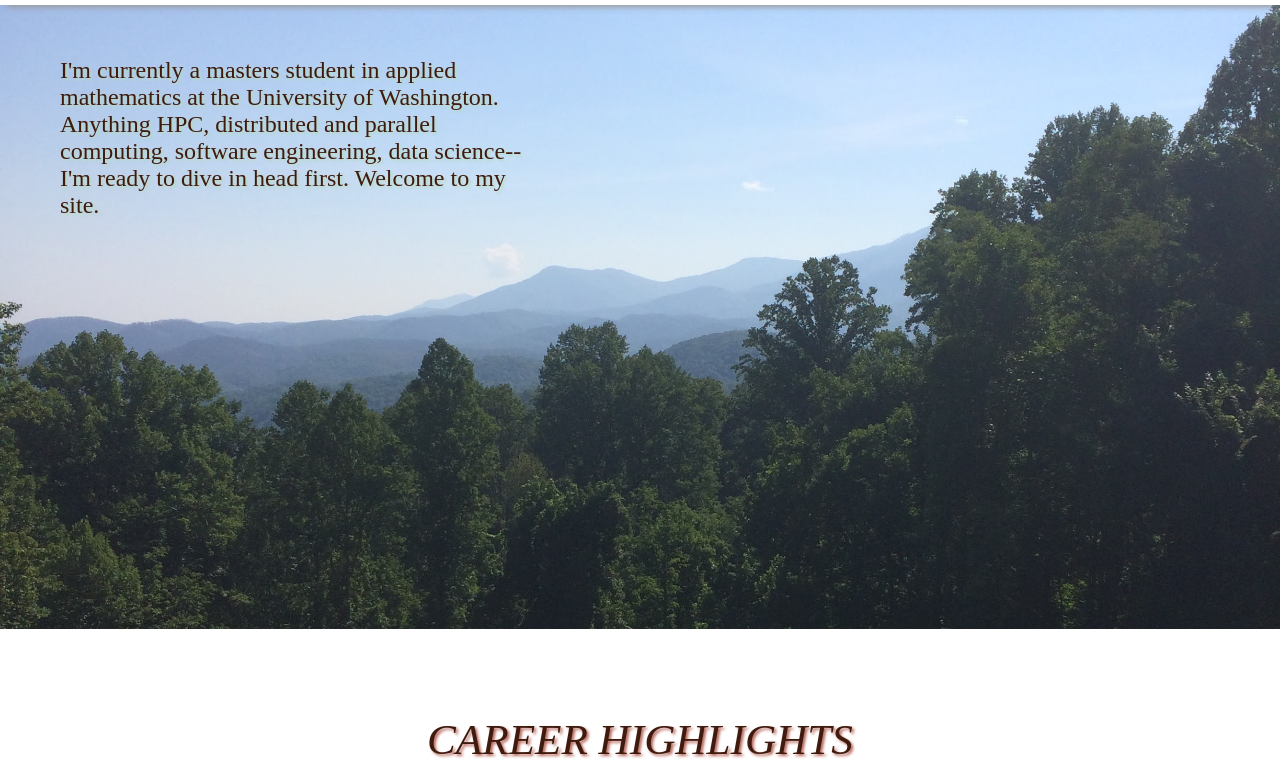
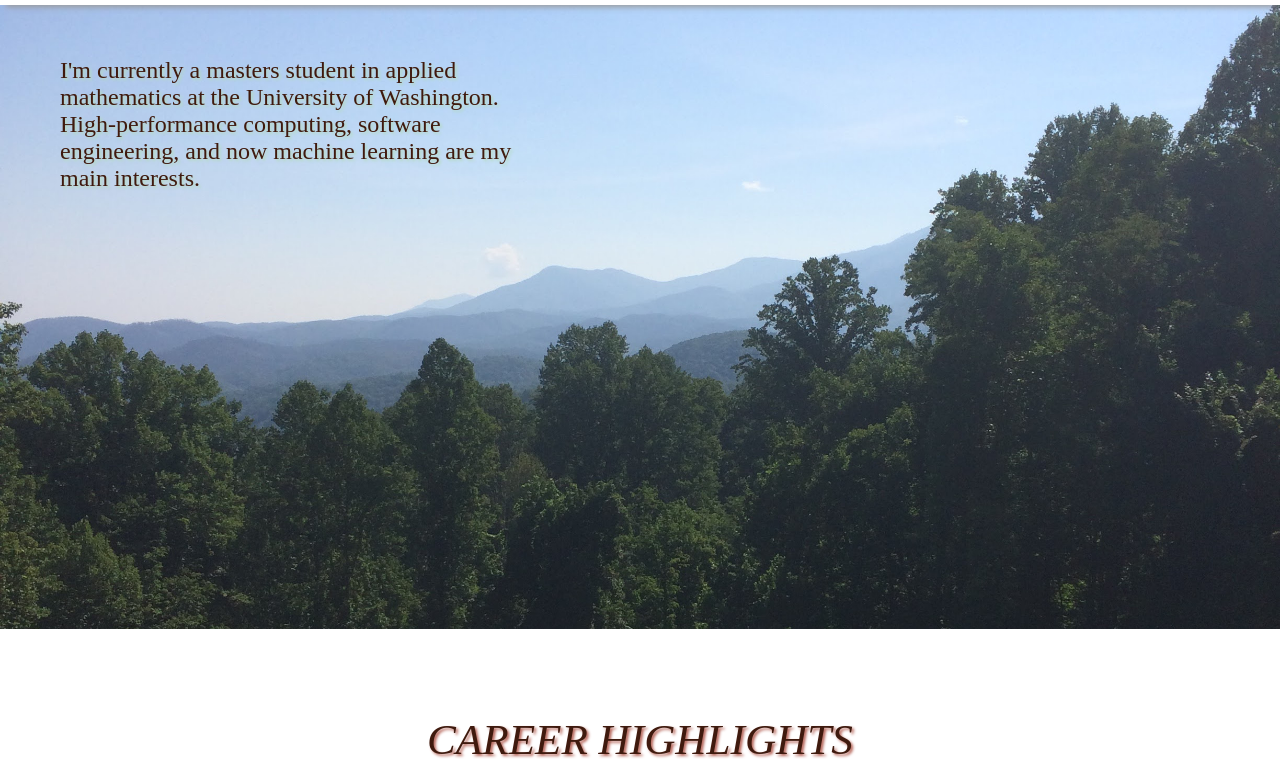
Before and after one commit to JohnSell620/JohnSell620.github.io, a plain HTML site: page index.html in a window 1280 px wide. Shown: the part 43-802 px from the top of the page. Drawn offline with Linux system fonts and the light colour scheme; a web font is replaced by a local one.

Commit message:
updated introduction

```diff
--- a/index.html
+++ b/index.html
@@ -38,7 +38,7 @@
 	<a class="section-anchor" id="intro"></a>
 
 	<div>
-		<a class="headline" href="#" onclick="scrollToY(1, 100, 'easeInOutQuint')"><div>I'm currently a masters student in applied mathematics at the University of Washington. Anything HPC, distributed and parallel computing, software engineering, data science--I'm ready to dive in head first. Welcome to my site.</div></a>
+		<a class="headline" href="#" onclick="scrollToY(1, 100, 'easeInOutQuint')"><div>I'm currently a masters student in applied mathematics at the University of Washington. High-performance computing, software engineering, and now machine learning are my main interests.</div></a>
 	</div>
 
 	<!-- TODO set this image to change when breakpoint-small (by css or else?)-->
```
